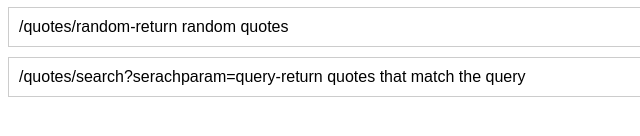
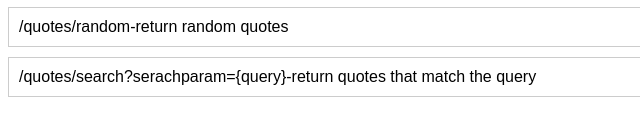
Before and after one commit to AswiniSatha/Backend_quotes, a website: page views/home.html in a window 1280 px wide. Shown: the part 144-280 px from the top of the page, 0-640 px from the left. Drawn offline with Linux system fonts and the light colour scheme.

Commit message:
Update home.html

```diff
--- a/views/home.html
+++ b/views/home.html
@@ -34,7 +34,7 @@
         <ul>
             <li><a href="/quotes">/quotes</a>-return all quote</li>
             <li><a href="/quotes/random">/quotes/random</a>-return random quotes</li>
-            <li><a href="/quotes/search">/quotes/search?serachparam=query</a>-return quotes that match the query</li>
+            <li><a href="/quotes/search">/quotes/search?serachparam={query}</a>-return quotes that match the query</li>
         </ul>
     </body>
 </html>
```
